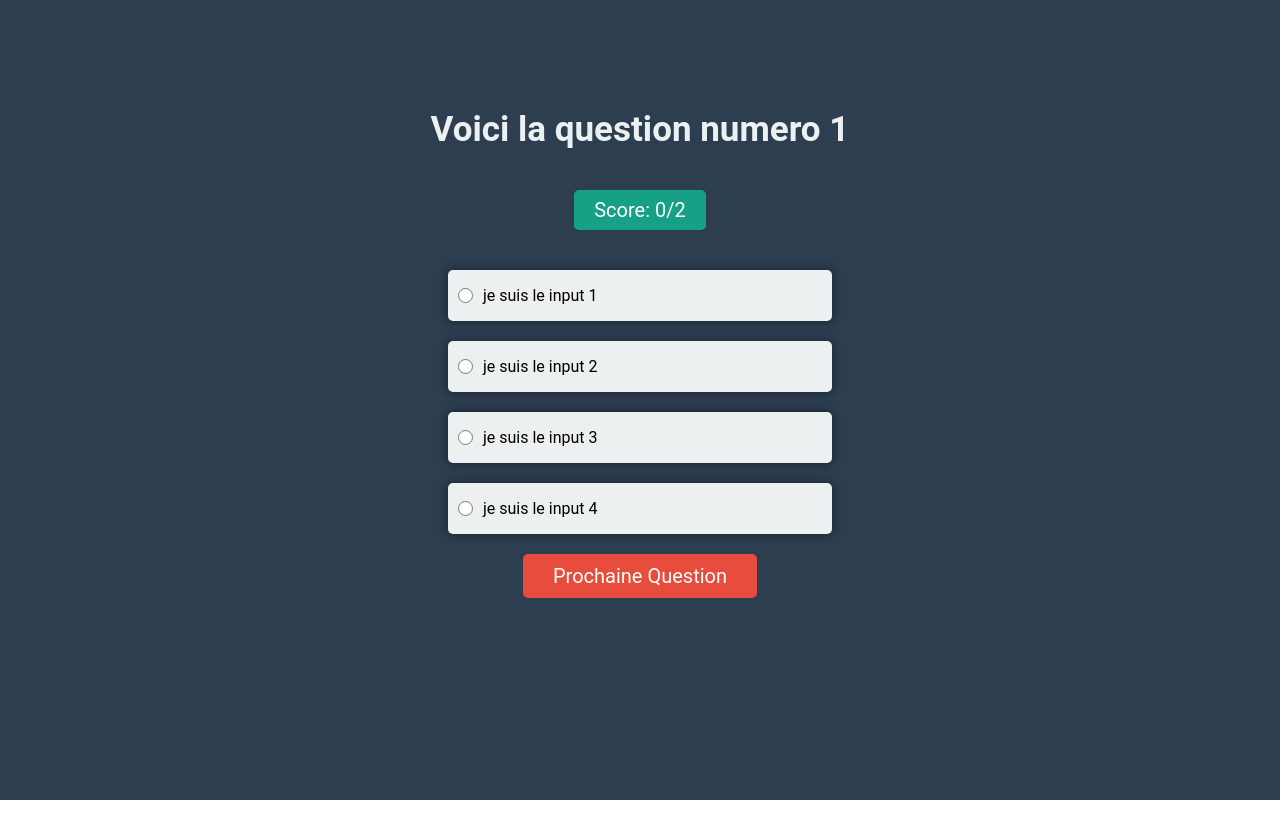
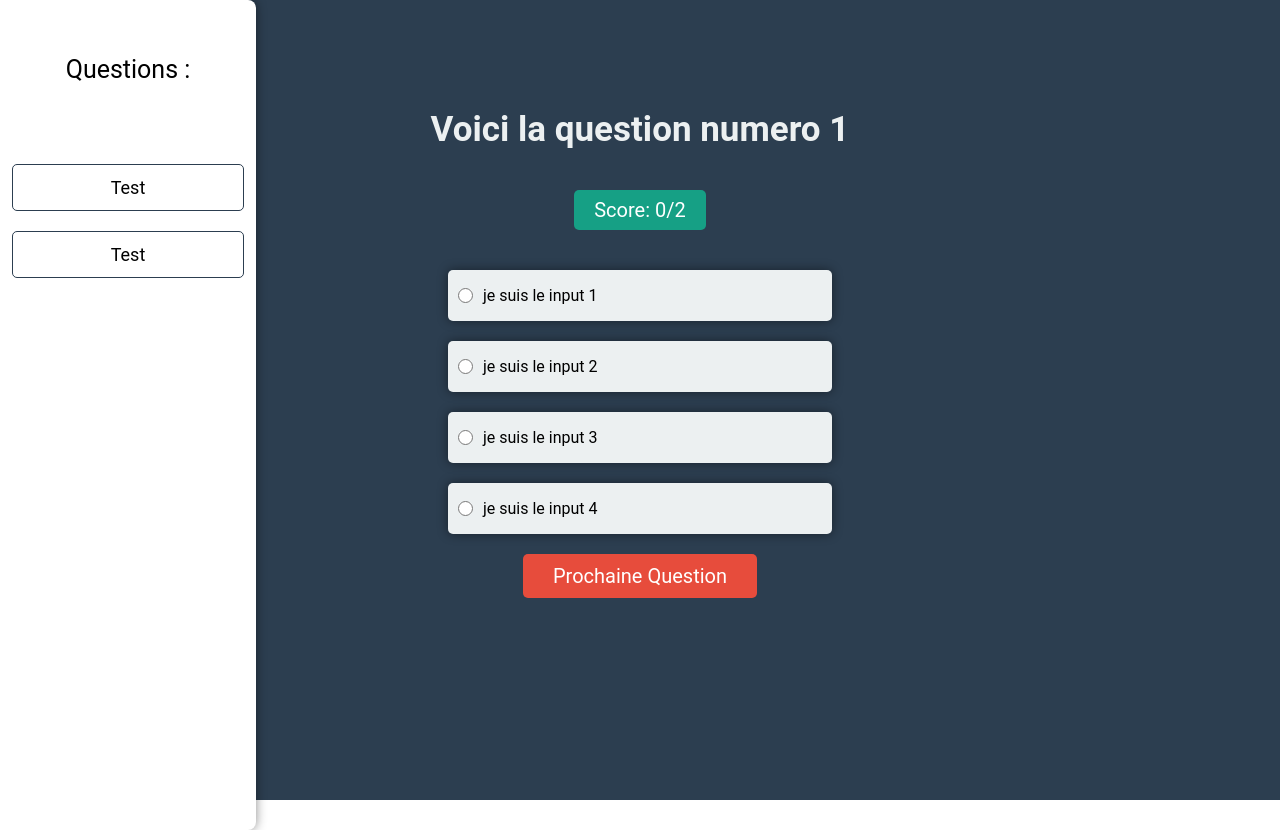
Before and after one commit to IIM-Creative-Technology/react-MathiasGilles, a React (Create React App) app: page / in a window 1280 px wide. Before the commit the page ends 800 px from the top, so only its background shows below. Built offline with nearby package versions, Linux system fonts and the light colour scheme; the HTML template or start-up script is replaced by a standard one.

Commit message:
[add] function to get menu question

```diff
--- a/src/components/Question.js
+++ b/src/components/Question.js
@@ -7,6 +7,7 @@ import "../scss/layout/_question.scss"
 //COMPONENTS
 import Input from "./Input";
 import Score from "./Score";
+import Redline from "./Redline"
 
 
 const questions = [
@@ -100,6 +101,7 @@ function Question() {
     // Return to the view
     return (
         <div className="container-question">
+            <Redline></Redline>
             <h2>{questions[step].question}</h2>
             <Score mark={mark} questionLength={questions.length}></Score>
             <>{GetAllInputs}</>
--- /dev/null
+++ b/src/components/Redline.js
@@ -0,0 +1,14 @@
+
+import "../scss/components/_redline.scss"
+
+const Redline = () =>{
+    return(
+        <div className="container-red-line">
+            <p className="title-question">Questions :</p>
+            <div className="question">Test</div>
+            <div className="question">Test</div>
+        </div>
+    )
+}
+
+export default Redline
--- /dev/null
+++ b/src/scss/components/_redline.scss
@@ -0,0 +1,31 @@
+.container-red-line{
+    position: absolute;
+    top: 0;
+    left: 0;
+    width: 20vw;
+    height: 100vh;
+    border-radius: 0 8px 8px 0;
+    background-color: white;
+    -webkit-box-shadow: 0px 0px 11px 0px rgba(0,0,0,0.46);
+    -moz-box-shadow: 0px 0px 11px 0px rgba(0,0,0,0.46);
+    box-shadow: 0px 0px 11px 0px rgba(0,0,0,0.46);
+    display: flex;
+    align-items: center;
+    justify-content: flex-start;
+    flex-direction: column;
+    padding-top: 30px;
+
+    .title-question{
+        font-size: 25px;
+        margin-bottom: 10vh;
+    }
+
+    .question{
+        width: 90%;
+        border: #2c3e50 solid 1px;
+        padding: 12px 0;
+        font-size: 18px;
+        border-radius: 5px;
+        margin: 0 0 20px 0;
+    }
+}
--- a/src/scss/layout/_question.scss
+++ b/src/scss/layout/_question.scss
@@ -4,6 +4,7 @@
     justify-content: center;
     align-items: center;
     padding-top: 10vh;
+    position: relative;
 
     h2{
         margin-bottom: 5vh;
```
Also changed, not shown: 1 other file (tests, documents, lock files or other folders).
